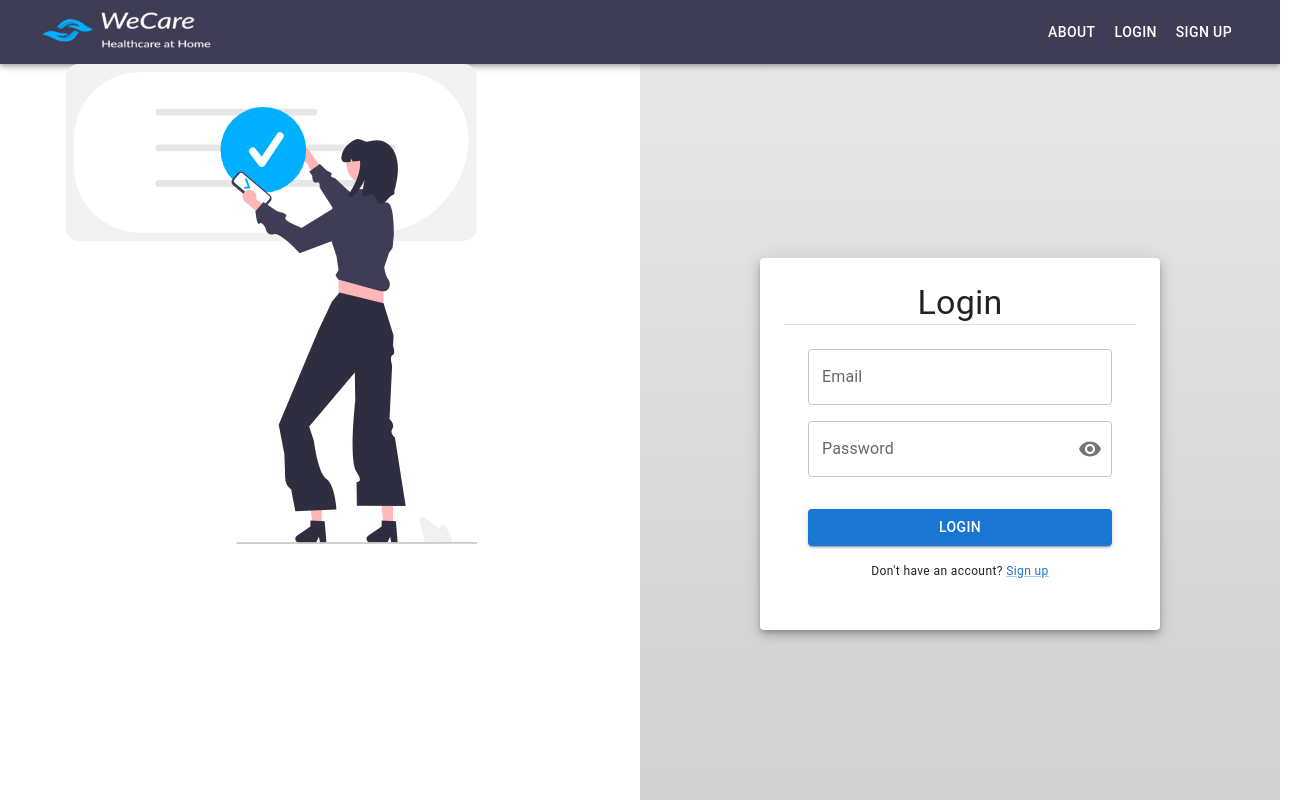
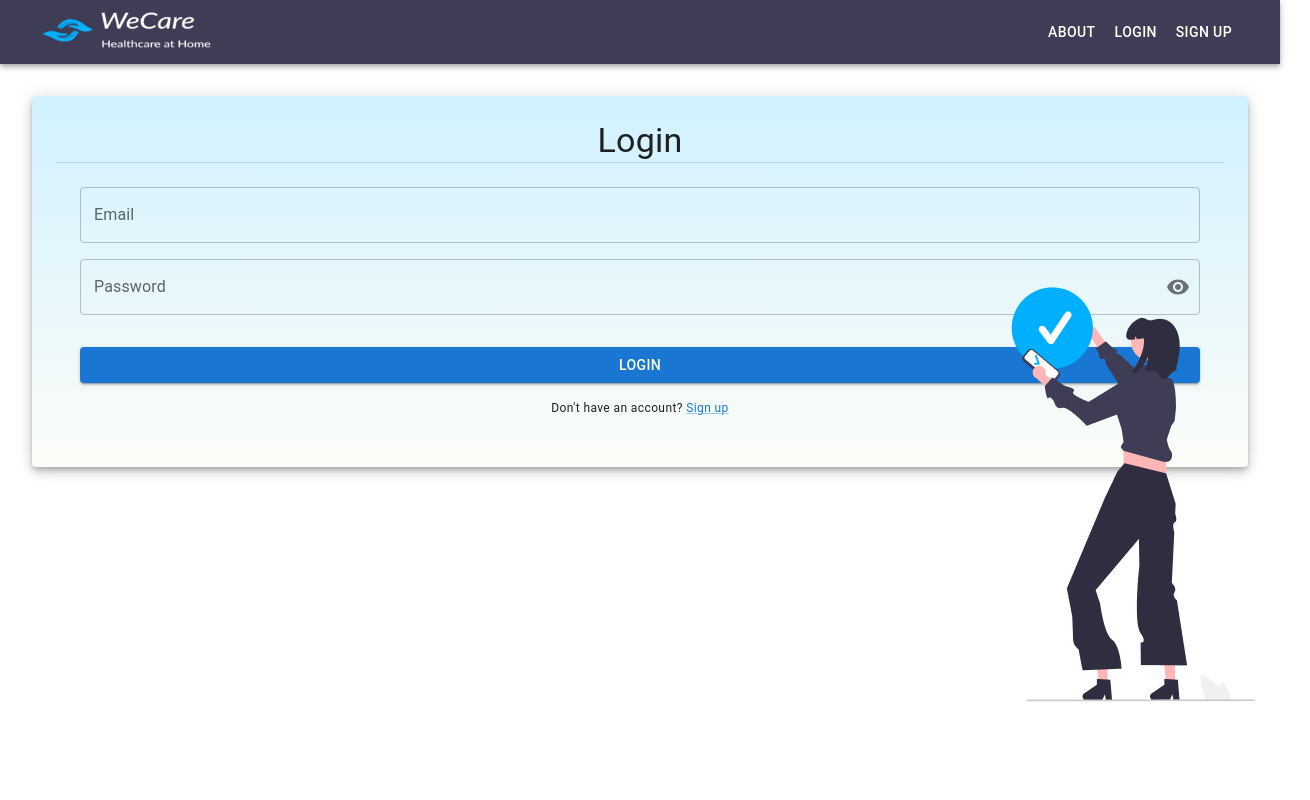
Before and after one commit to C-Sim/we-care-react, a React (Create React App) app: page /login in a window 1280 px wide. Shown: the top 800 px of the page, 1310 px wide, since content can reach past the window. Built offline with nearby package versions, Linux system fonts and the light colour scheme.

Commit message:
login page styling

```diff
--- a/src/App.css
+++ b/src/App.css
@@ -1,8 +1,8 @@
 :root {
   --framework-blue: #3f3d56;
   --bright-blue: #00b0ff;
-  --transparent-blue: #00b0ff2e;
-  --off-white: #eef5dbff;
+  --transparent-blue: rgba(0, 176, 255, 0.18);
+  --off-white: rgb(238, 245, 219);
   --grey: #d0cde1;
   --accent: #f7b801;
 }
--- a/src/components/organisms/LoginForm.js
+++ b/src/components/organisms/LoginForm.js
@@ -64,7 +64,21 @@ export const LoginForm = ({ isMobile }) => {
   };
 
   return (
-    <Paper sx={{ p: 3, minWidth: isMobile ? "90%" : "400px" }} elevation={6}>
+    <Paper
+      sx={{
+        p: 3,
+        minWidth: isMobile ? "90%" : "400px",
+        margin: "auto",
+        zIndex: 10,
+        position: "relative",
+        background: `linear-gradient(
+      to top,
+      rgba(238, 245, 219, 0.2),
+      rgba(0, 176, 255, 0.18)
+    )`,
+      }}
+      elevation={6}
+    >
       <Typography component="h1" variant="h4" align="center">
         Login
       </Typography>
--- a/src/containers/LoginPage.js
+++ b/src/containers/LoginPage.js
@@ -1,38 +1,36 @@
 import Grid from "@mui/material/Grid";
+import Box from "@mui/material/Box";
+
 import useMediaQuery from "@mui/material/useMediaQuery";
 
 import { LoginForm } from "../components/organisms/LoginForm";
-import loginImage from "../components/atoms/images/sign-up.svg";
+import loginImage from "../components/atoms/images/sign-up.png";
 
 export const LoginPage = () => {
   const isMobile = useMediaQuery("(max-width:900px)");
 
   return (
-    <Grid container sx={{ minHeight: "95vh" }}>
+    <Box
+      sx={{
+        minHeight: "95vh",
+        margin: 4,
+      }}
+    >
+      <LoginForm isMobile={isMobile} />
       {!isMobile && (
-        <Grid item md={6}>
-          <img src={loginImage} />
-        </Grid>
+        <Box
+          sx={{
+            position: "relative",
+            marginTop: "-20%",
+            marginLeft: "64%",
+            zIndex: 20,
+            color: "#fff",
+            fontWeight: "bold",
+          }}
+        >
+          <img src={loginImage} height="500vh" />
+        </Box>
       )}
-      <Grid
-        item
-        xs={12}
-        sm={12}
-        md={6}
-        sx={{
-          display: "flex",
-          flexDirection: "column",
-          alignItems: "center",
-          justifyContent: "center",
-          background: `linear-gradient(
-            to top,
-            rgba(20, 20, 20, 0.2),
-            rgba(133, 133, 133, 0.2)
-          )`,
-        }}
-      >
-        <LoginForm isMobile={isMobile} />
-      </Grid>
-    </Grid>
+    </Box>
   );
 };
```
Also changed, not shown: src/components/atoms/images/sign-up.png (added).
